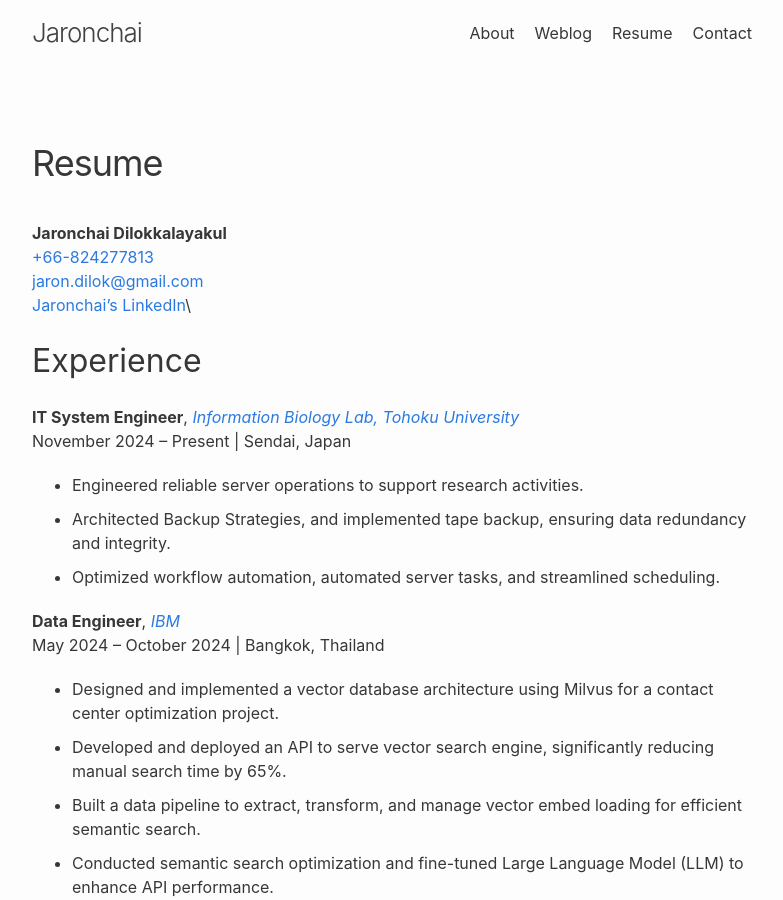
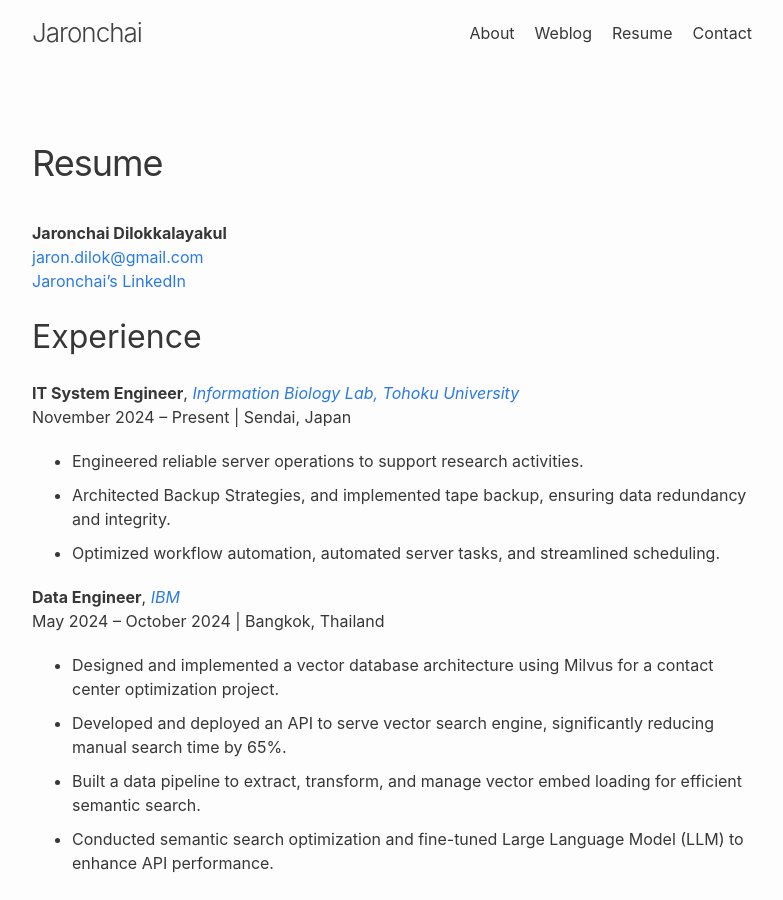
Before and after one commit to jarondlk/jaronchai-blog, a Jekyll site: the page built from pages/resume.markdown, in a window 1280 px wide and 900 px high. Shown: the whole window, without its empty margins (248-1031 px from the left). Built offline with Jekyll 4.4.1, drawn with Linux system fonts in a browser that asks for light colours.

Commit message:
Update Contact

```diff
--- a/pages/contact.markdown
+++ b/pages/contact.markdown
@@ -4,7 +4,6 @@
 permalink: /contact/
 ---
 
-| Tel | [+66-824277813][tel] |
 | Personal E-mail | [jaron.dilok@gmail.com][mail] |
 | University E-mail | [dilokkalayakul.jaronchai.p8@dc.tohoku.ac.jp][unimail] |
 | Address | Aoba Ward, Sendai, Miyagi 980-0845 |
--- a/pages/resume.markdown
+++ b/pages/resume.markdown
@@ -5,11 +5,9 @@
 ---
 
 **Jaronchai Dilokkalayakul**\
-[+66-824277813][tel]\
 [jaron.dilok@gmail.com][mail]\
-[Jaronchai's LinkedIn][linkedin]\
+[Jaronchai's LinkedIn][linkedin]
 
-[tel]: tel:+66824277813
 [mail]: mailto:jaron.dilok@gmail.com
 [linkedin]: https://www.linkedin.com/in/jaronchai/
 
```
Also changed, not shown: other parts of pages/contact.markdown (+0 -1 lines), 1 other file.
